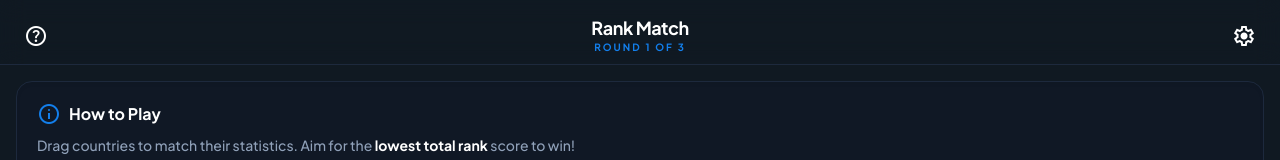
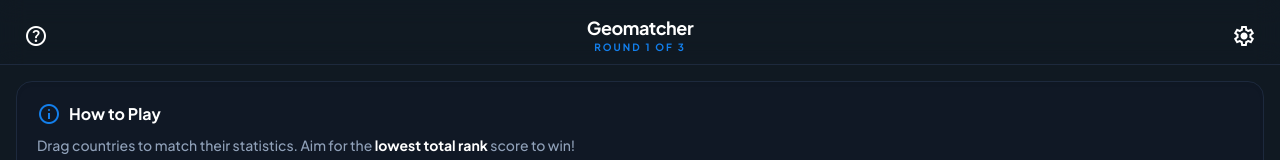
Before and after one commit to koenhagen/geomatcher, a React (Vite) app: page / in a window 1280 px wide. Shown: the top 160 px of the page. Built offline with nearby package versions, Linux system fonts and the light colour scheme.

Commit message:
Geomatcher

```diff
--- a/index.html
+++ b/index.html
@@ -4,7 +4,7 @@
 <head>
   <meta charset="UTF-8">
   <meta name="viewport" content="width=device-width, initial-scale=1.0">
-  <title>Rank Match</title>
+  <title>Geomatcher</title>
   <link rel="preconnect" href="https://fonts.googleapis.com">
   <link rel="preconnect" href="https://fonts.gstatic.com" crossorigin>
   <link href="https://fonts.googleapis.com/css2?family=Plus+Jakarta+Sans:wght@400;500;600;700;800&display=swap" rel="stylesheet">
--- a/src/components/Header.tsx
+++ b/src/components/Header.tsx
@@ -13,7 +13,7 @@
         <span className="material-symbols-outlined">help</span>
       </div>
       <div className="flex flex-col items-center">
-        <h2 className="text-white text-lg font-bold leading-tight tracking-tight">Rank Match</h2>
+        <h2 className="text-white text-lg font-bold leading-tight tracking-tight">Geomatcher</h2>
         <span className="text-[10px] font-bold text-primary tracking-[0.2em] uppercase">ROUND {round} OF {maxRounds}</span>
       </div>
       <div className="text-white flex size-10 items-center justify-center rounded-full hover:bg-slate-800 transition-colors cursor-pointer">
```
